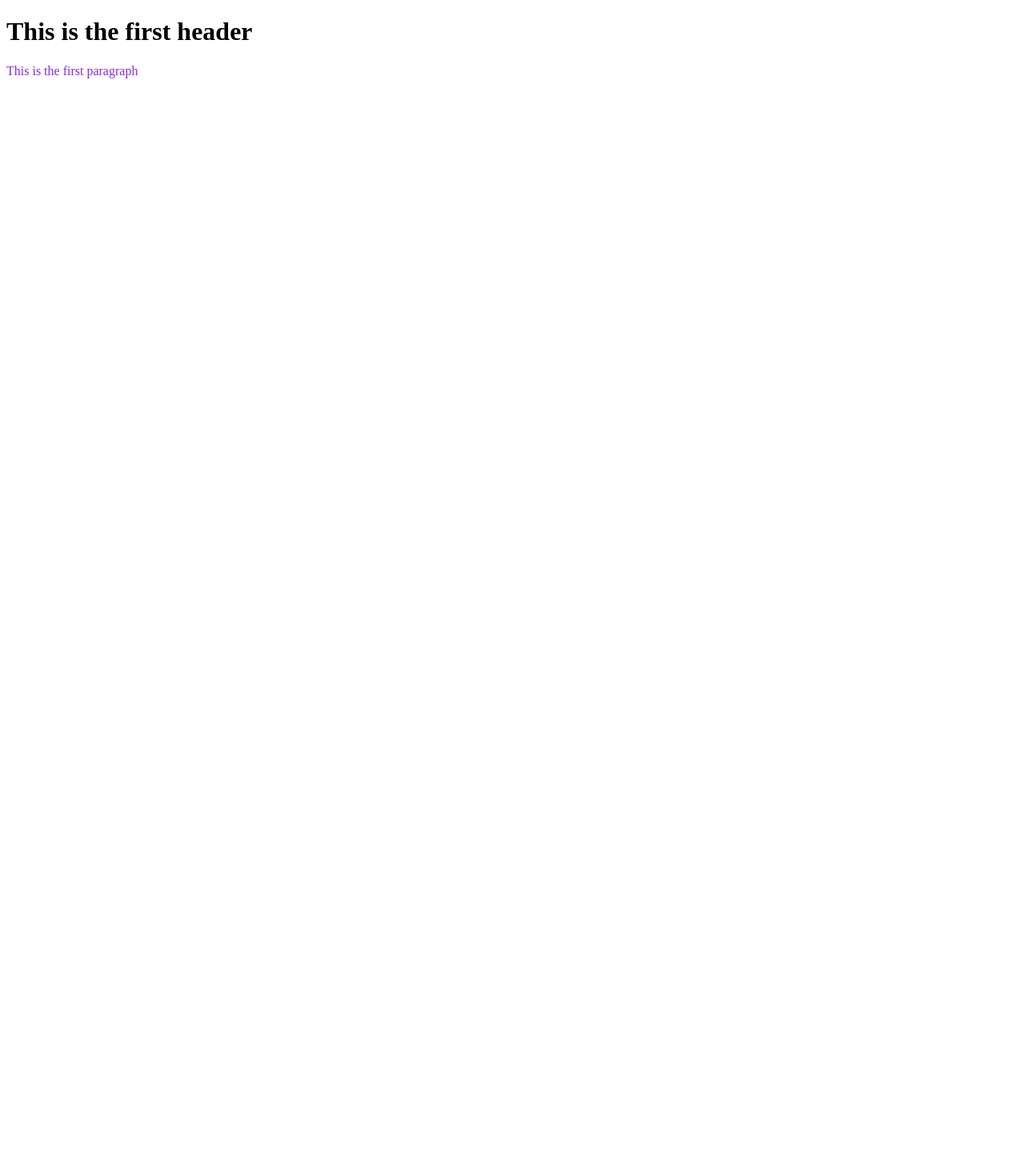
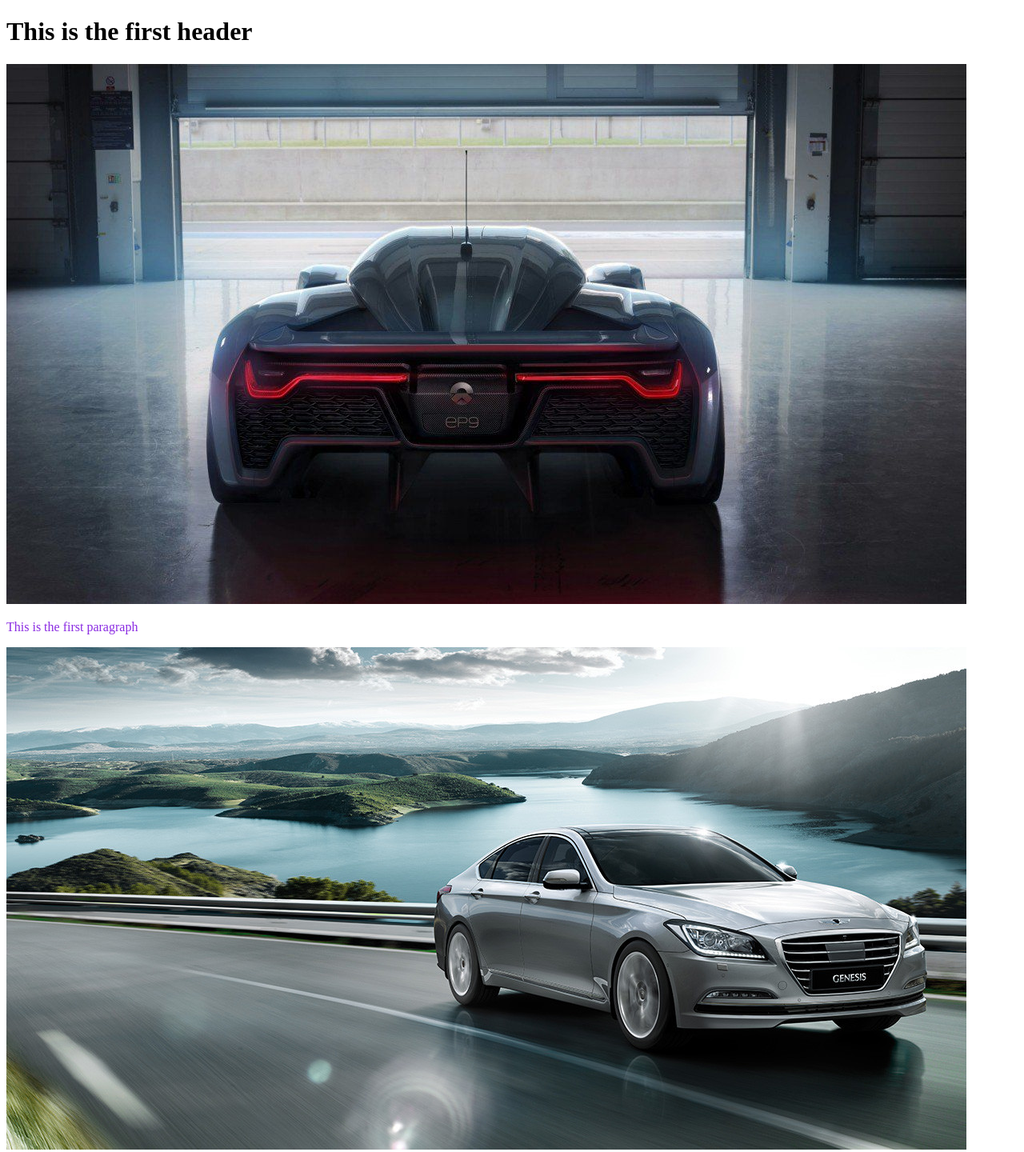
Before and after one commit to wahid30/my-second-repo, a plain HTML site: page index.html in a window 1280 px wide. Shown: the whole page at 80% size. Before the commit the page ends 800 px from the top, so only its background shows below. Drawn offline with Linux system fonts and the light colour scheme.

Commit message:
picture added

```diff
--- a/index.html
+++ b/index.html
@@ -9,6 +9,8 @@
   </head>
   <body>
     <h1>This is the first header</h1>
+    <img src="car1.jpeg" alt="car1" />
     <p>This is the first paragraph</p>
+    <img src="car2.jpg" alt="car2" />
   </body>
 </html>
```
Also changed, not shown: car1.jpeg (added), car2.jpg (added).
